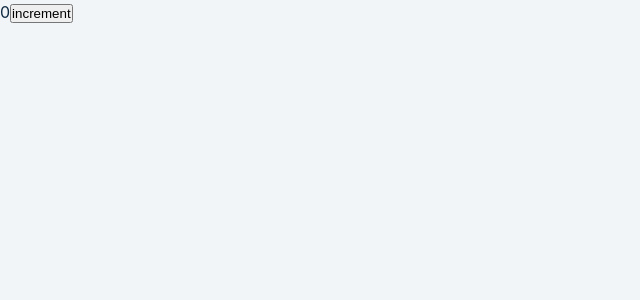
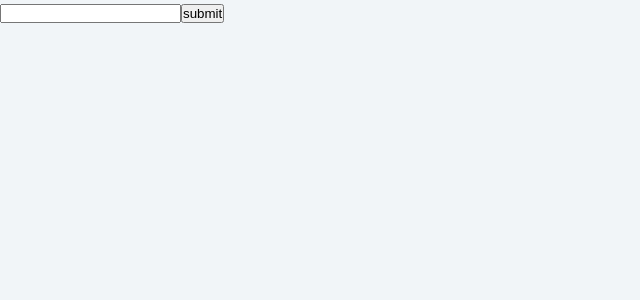
Before and after one commit to ritendu/react-practice, a React (Create React App) app: page / in a window 1280 px wide. Shown: the top 300 px of the page, without its empty margins (0-640 px from the left). Built offline with nearby package versions, Linux system fonts and the light colour scheme.

Commit message:
first-commit

```diff
--- a/src/App.js
+++ b/src/App.js
@@ -4,9 +4,14 @@ import "./App.css";
 
 
 const reducer = (state,action)=>{
-  console.log(state.count+1,action);
-  if(action.type === 'increment'){
-    const obj ={...state,count:state.count+1}
+
+  if(action.type === 'submit'){
+
+
+//   console.log(action.payload,'////////')
+const item = {name:action.payload}
+    const obj ={...state,name:action.payload,list:[...state.list,item]};
+    console.log(obj,"???????????")
     return obj;
   }
 
@@ -14,17 +19,22 @@ const reducer = (state,action)=>{
 function App() {
 
     const initialState = {
-        count:0
+        name:'',
+        list:[]
     }
-
+const [name,setName] = useState('');
 const [state,dispatch]=useReducer(reducer,initialState);
-const handle = ()=>{
-    dispatch({type:'increment'})
+const handleSubmit = (e)=>{
+e.preventDefault();
+console.log(name,">>>>>>>>>>>>>>")
+    dispatch({type:'submit',payload:name})
 }
 return (
 <>
-{state.count}
-<button onClick={handle}>increment</button>
+<form onSubmit={handleSubmit}>
+<input type="text" name="name" value={name} onChange={(e)=>{setName(e.target.value)}}/>
+<button type="submit">submit</button>
+</form>
 </>
 )
 }
```
